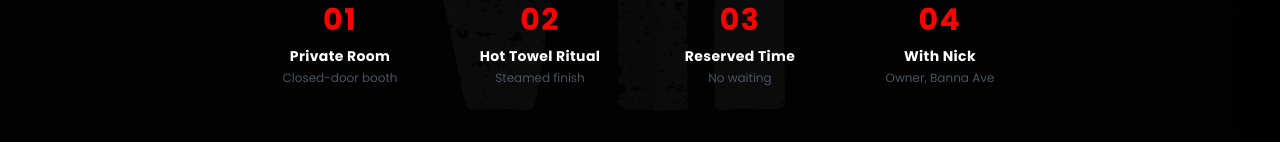
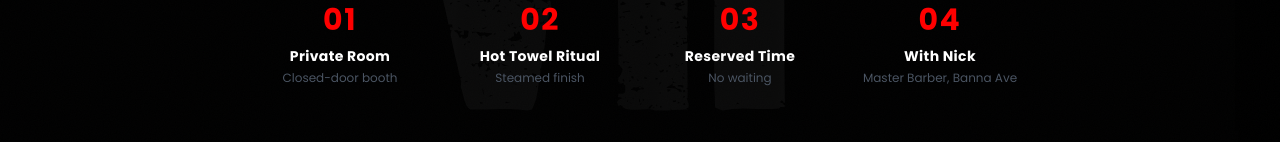
Before and after one commit to pannocotta/modernmancave-v2, a Next.js app: page /prices in a window 1280 px wide. Shown: the part 657-799 px from the top of the page. Built offline with nearby package versions, Linux system fonts and the light colour scheme.

Commit message:
Fix VIP hero caption: Nick is Master Barber, not owner

```diff
--- a/app/prices/page.tsx
+++ b/app/prices/page.tsx
@@ -71,7 +71,7 @@ export default function PricesPage() {
             <div className="text-center">
               <div className="text-brand-red text-2xl md:text-3xl font-bold tracking-wider mb-2">04</div>
               <div className="text-white text-xs md:text-sm font-bold tracking-wide mb-1">With Nick</div>
-              <div className="text-gray-600 text-[10px] md:text-xs leading-snug">Owner, Banna Ave</div>
+              <div className="text-gray-600 text-[10px] md:text-xs leading-snug">Master Barber, Banna Ave</div>
             </div>
           </div>
 
```
